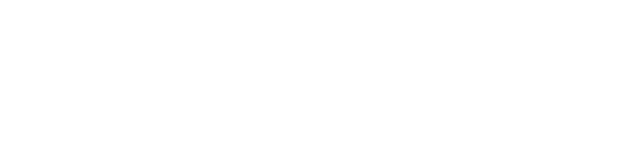
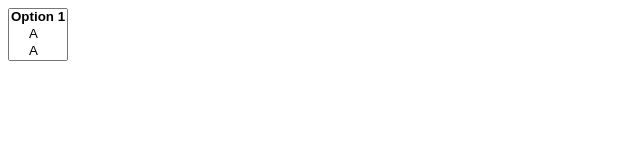
Before and after one commit to kingsly999/githubemc2, a plain HTML site: page index.html in a window 1280 px wide. Shown: the whole page, without its empty margins (0-640 px from the left). Drawn offline with Linux system fonts and the light colour scheme.

Commit message:
test1.txt file added

```diff
--- a/index.html
+++ b/index.html
@@ -6,6 +6,19 @@
     <title>Document</title>
 </head>
 <body>
-
+    <select multiple size=3>
+        <optgroup label="Option 1">
+            <option>A</option>
+            <option>A</option>
+            <option>A</option>
+            <option>A</option>
+        </optgroup>
+        <optgroup label="Option 2">
+            <option>A</option>
+            <option>A</option>
+            <option>A</option>
+            <option>A</option>
+        </optgroup>
+    </select>
 </body>
 </html>
```
Also changed, not shown: test1.txt (added).
